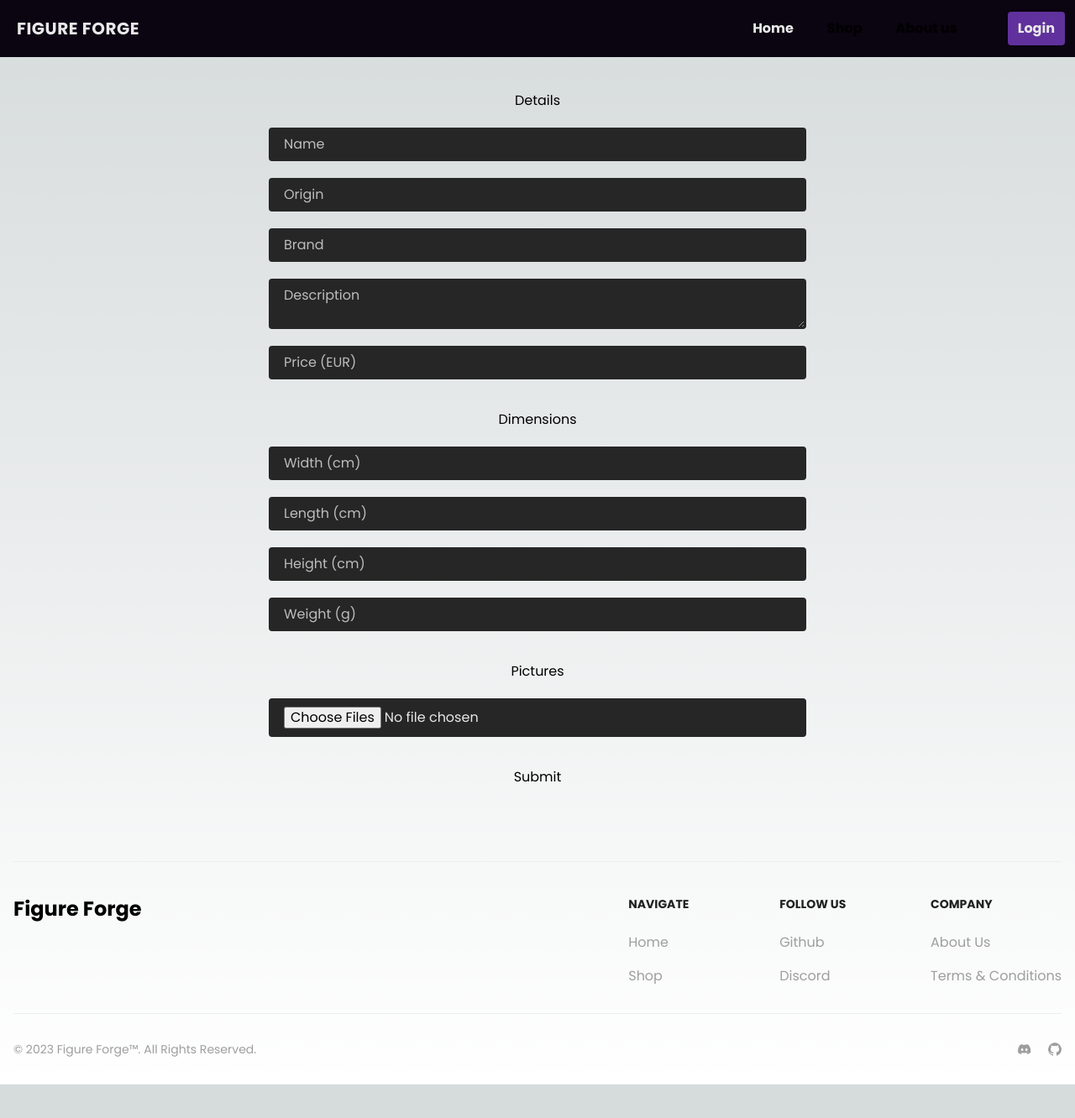
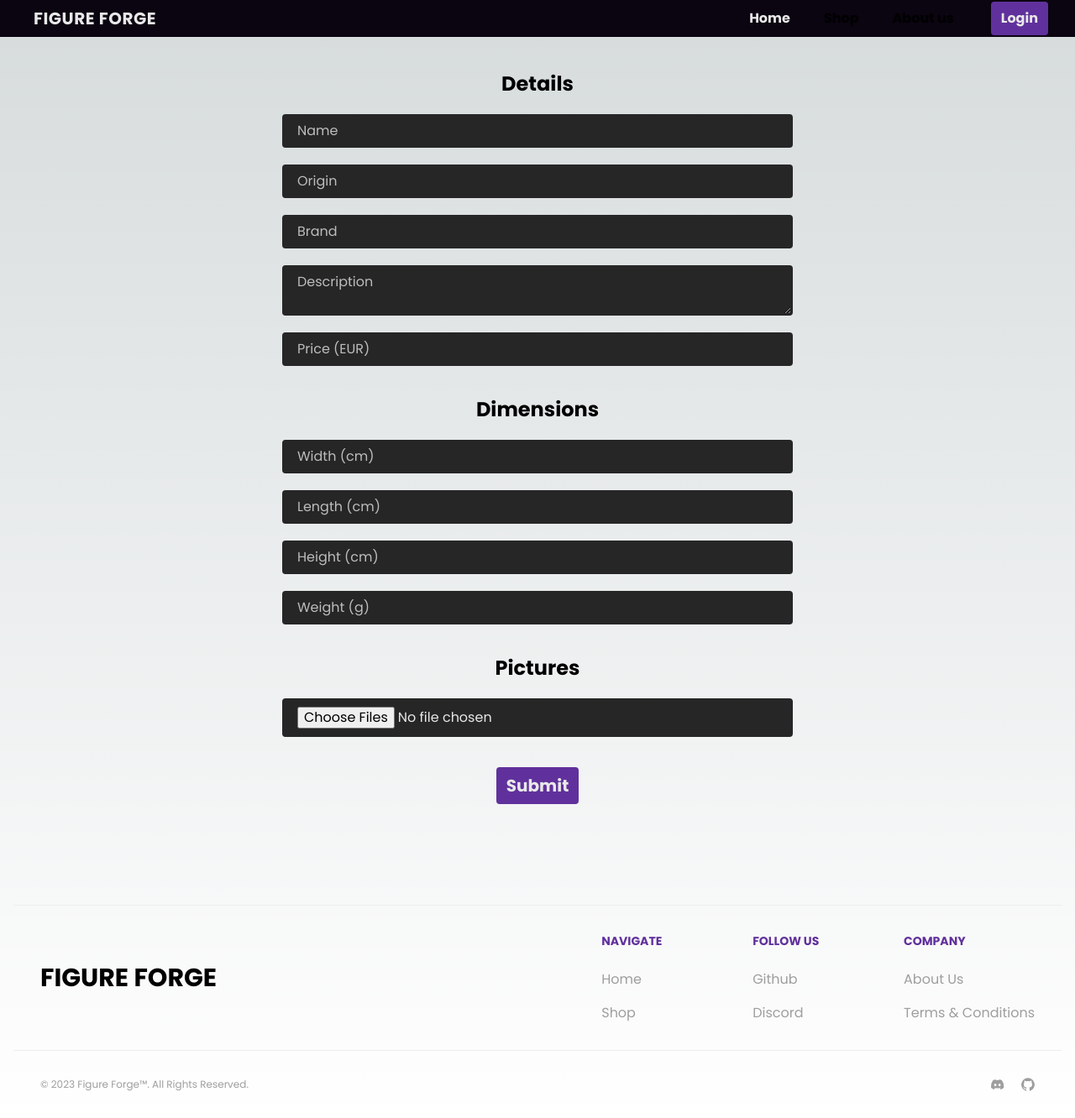
Before and after one commit to SunRise-11/figure-forge-shop, a Next.js app in the folder frontend/: page /sell-figure in a window 1280 px wide. Shown: the whole page at 84% size. Before the commit the page ends 1292 px from the top, so only its background shows below. Built offline with nearby package versions, Linux system fonts and the light colour scheme; no server answers.

Commit message:
change navbar and footer

```diff
--- a/frontend/src/app/components/public/Carousel.tsx
+++ b/frontend/src/app/components/public/Carousel.tsx
@@ -3,7 +3,7 @@ import { Carousel } from "@material-tailwind/react";
 
 const CarouselHomePage = () => {
   return (
-    <Carousel className="rounded-xl" autoplay>
+    <Carousel className="rounded-xl z-10" autoplay>
       <img
         src="wink-studio-luffy-nika-lightning-resin-statue003.jpg"
         alt="image 1"
--- a/frontend/src/app/components/public/Footer.tsx
+++ b/frontend/src/app/components/public/Footer.tsx
@@ -2,17 +2,17 @@ import React from "react";
 
 const Footer = () => {
   return (
-    <footer className="mx-auto w-full max-w-screen-2xl p-4 py-6 lg:py-8">
-      <hr className="pb-10 border-midnight" />
-      <div className="md:flex md:justify-between">
-        <div className="mb-6 md:mb-0">
-          <span className="self-center text-2xl font-semibold whitespace-nowrap dark:text-text">
-            Figure Forge
+    <footer className="mx-auto w-full max-w-screen-2xl p-4 py-6 lg:py-8 ">
+      <hr className="my-6 border-gray-200 sm:mx-auto dark:border-gray-700 lg:my-8" />
+      <div className="md:flex md:justify-between lg:px-8">
+        <div className="mb-6 md:mb-0 flex justify-center">
+          <span className="self-center text-3xl font-semibold whitespace-nowrap dark:text-text">
+            FIGURE FORGE
           </span>
         </div>
         <div className="grid grid-cols-2 gap-8 sm:gap-6 sm:grid-cols-3">
           <div>
-            <h2 className="mb-6 text-sm font-semibold text-gray-900 uppercase dark:text-text">
+            <h2 className="mb-6 text-sm font-semibold text-primary uppercase dark:text-text">
               Navigate
             </h2>
             <ul className="text-gray-500 dark:text-gray-400 font-medium">
@@ -22,14 +22,17 @@ const Footer = () => {
                 </a>
               </li>
               <li>
-                <a href="/shop" className="hover:underline hover:text-purple">
+                <a
+                  href="/figures"
+                  className="hover:underline hover:text-purple"
+                >
                   Shop
                 </a>
               </li>
             </ul>
           </div>
           <div>
-            <h2 className="mb-6 text-sm font-semibold text-gray-900 uppercase dark:text-text">
+            <h2 className="mb-6 text-sm font-semibold text-primary uppercase dark:text-text">
               Follow us
             </h2>
             <ul className="text-gray-500 dark:text-gray-400 font-medium">
@@ -52,7 +55,7 @@ const Footer = () => {
             </ul>
           </div>
           <div>
-            <h2 className="mb-6 text-sm font-semibold text-gray-900 uppercase dark:text-text">
+            <h2 className="mb-6 text-sm font-semibold text-primary uppercase dark:text-text">
               Company
             </h2>
             <ul className="text-gray-500 dark:text-gray-400 font-medium">
@@ -70,16 +73,16 @@ const Footer = () => {
           </div>
         </div>
       </div>
-      <hr className="my-6 border-gray-200 sm:mx-auto dark:border-gray-700 lg:my-8 border-midnight" />
-      <div className="sm:flex sm:items-center sm:justify-between">
-        <span className="text-sm text-gray-500 sm:text-center dark:text-gray-400">
+      <hr className="my-6 border-gray-200 sm:mx-auto dark:border-gray-700 lg:my-8" />
+      <div className="flex items-center justify-between sm:flex sm:items-center sm:justify-between lg:px-8">
+        <span className=" text-xs text-gray-500 sm:text-center dark:text-gray-400 ">
           © 2023{" "}
           <a href="/" className="hover:underline hover:text-purple">
             Figure Forge™
           </a>
           . All Rights Reserved.
         </span>
-        <div className="flex mt-4 space-x-5 sm:justify-center sm:mt-0">
+        <div className="flex space-x-5 sm:justify-center sm:mt-0 ">
           <a
             href="#"
             className="text-gray-500 hover:text-gray-900 dark:hover:text-text"
--- a/frontend/src/app/components/public/Navbar.tsx
+++ b/frontend/src/app/components/public/Navbar.tsx
@@ -12,7 +12,7 @@ export const Navbar = () => {
   };
 
   return (
-    <nav className="flex items-center flex-wrap bg-background p-3 ">
+    <nav className="flex items-center flex-wrap bg-background lg:px-8">
       <Link href="/">
         <p className="inline-flex items-center p-2 mr-4 ">
           <span className="text-xl text-text font-bold uppercase tracking-wide">
@@ -42,11 +42,11 @@ export const Navbar = () => {
       <div
         className={`${
           active ? "" : "hidden"
-        }   w-full lg:inline-flex lg:flex-grow lg:w-auto`}
+        }   w-full lg:inline-flex lg:flex-grow lg:w-auto `}
       >
-        <div className="lg:inline-flex lg:flex-row lg:ml-auto lg:w-auto w-full lg:items-center items-start  flex flex-col lg:h-auto gap-4">
+        <div className="lg:inline-flex lg:flex-row lg:ml-auto lg:w-auto lg:relative lg:h-auto lg:top-0 lg:items-center w-full flex flex-col gap-4 fixed z-30 bg-background ">
           <Link href="/" onClick={handleClick}>
-            <p className="lg:inline-flex lg:w-auto w-full px-3 py-2 rounded text-text font-bold items-center justify-center hover:text-purple active:text-primary">
+            <p className=" lg:inline-flex lg:w-auto w-full px-3 py-2 rounded text-text font-bold items-center justify-center hover:text-purple active:text-primary">
               Home
             </p>
           </Link>
@@ -82,17 +82,17 @@ export const Navbar = () => {
               </p>
             </Link>
           ) : (
-            <div></div>
+            <div className="hidden"></div>
           )}
           {user ? (
             <Link href="/api/auth/logout" onClick={handleClick}>
-              <p className="lg:inline-flex lg:w-auto w-full px-3 py-2 rounded text-text bg-primary font-bold items-center justify-center transition ease-in-out delay-350 hover:text-accent hover:transition-all">
+              <p className="lg:inline-flex lg:w-auto w-full px-3 py-2 rounded text-text bg-primary font-bold text-center items-center justify-center transition ease-in-out delay-350 hover:text-accent hover:transition-all">
                 Logout
               </p>
             </Link>
           ) : (
             <Link href="/api/auth/login" onClick={handleClick}>
-              <p className="lg:inline-flex lg:w-auto w-full px-3 py-2 rounded text-text bg-primary font-bold items-center justify-center transition ease-in-out delay-350 hover:text-accent hover:transition-all">
+              <p className="lg:inline-flex lg:w-auto w-full px-3 py-2 rounded text-text bg-primary font-bold text-center items-center justify-center transition ease-in-out delay-350 hover:text-accent hover:transition-all">
                 Login
               </p>
             </Link>
--- a/frontend/src/app/components/public/SellFigureForm.tsx
+++ b/frontend/src/app/components/public/SellFigureForm.tsx
@@ -20,13 +20,13 @@ export const SellFigureForm = () => {
 
   const inputStyle =
     "bg-secondary appearance-none border-2 border-secondary rounded w-full py-2 px-4 text-text leading-tight focus:outline-none focus:border-primary";
-  const fieldStyle = "flex flex-col gap-5 h-max mb-4 sm:w-1/2";
+  const fieldStyle = "flex flex-col gap-5 h-max mb-4 w-full px-4 sm:w-1/2";
   return (
     <form
       className="flex flex-col items-center gap-5 h-max mb-4 py-10 "
       onSubmit={onFormSubmit}
     >
-      <legend>Details</legend>
+      <legend className=" text-2xl font-semibold">Details</legend>
       <fieldset className={fieldStyle}>
         <input className="hidden" {...register("seller")} value={email} />
         <input
@@ -58,7 +58,7 @@ export const SellFigureForm = () => {
         />
       </fieldset>
 
-      <legend>Dimensions</legend>
+      <legend className=" text-2xl font-semibold">Dimensions</legend>
       <fieldset className={fieldStyle}>
         <input
           className={inputStyle}
@@ -86,7 +86,7 @@ export const SellFigureForm = () => {
         />
       </fieldset>
 
-      <legend>Pictures</legend>
+      <legend className=" text-2xl font-semibold">Pictures</legend>
       <fieldset className={fieldStyle}>
         <input
           className={inputStyle}
@@ -96,7 +96,12 @@ export const SellFigureForm = () => {
         />
       </fieldset>
 
-      <button type="submit">Submit</button>
+      <button
+        type="submit"
+        className="lg:inline-flex lg:w-auto w-52 px-3 py-2 text-xl rounded text-text bg-primary font-bold items-center justify-center transition ease-in-out delay-350 hover:text-accent hover:transition-all"
+      >
+        Submit
+      </button>
     </form>
   );
 };
```
